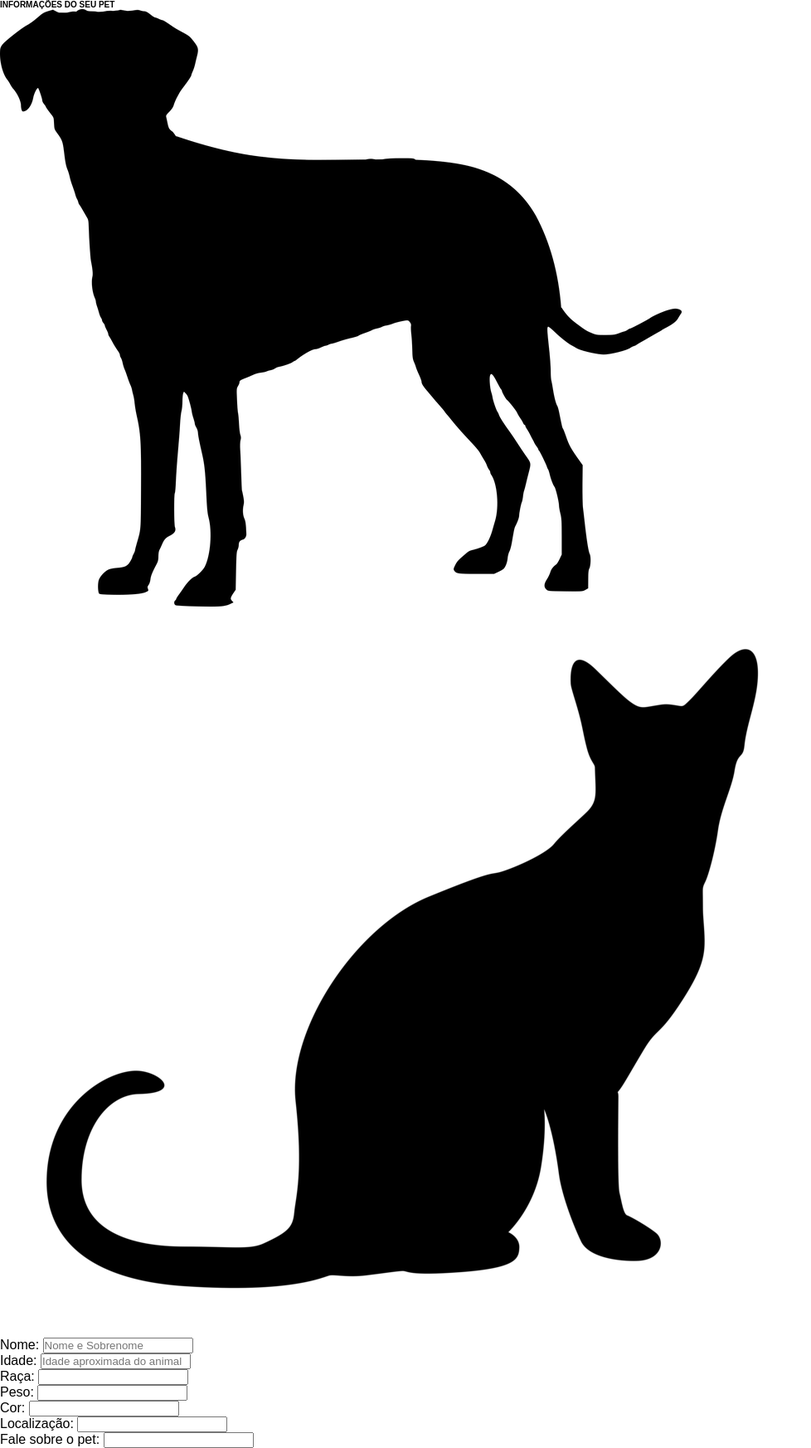
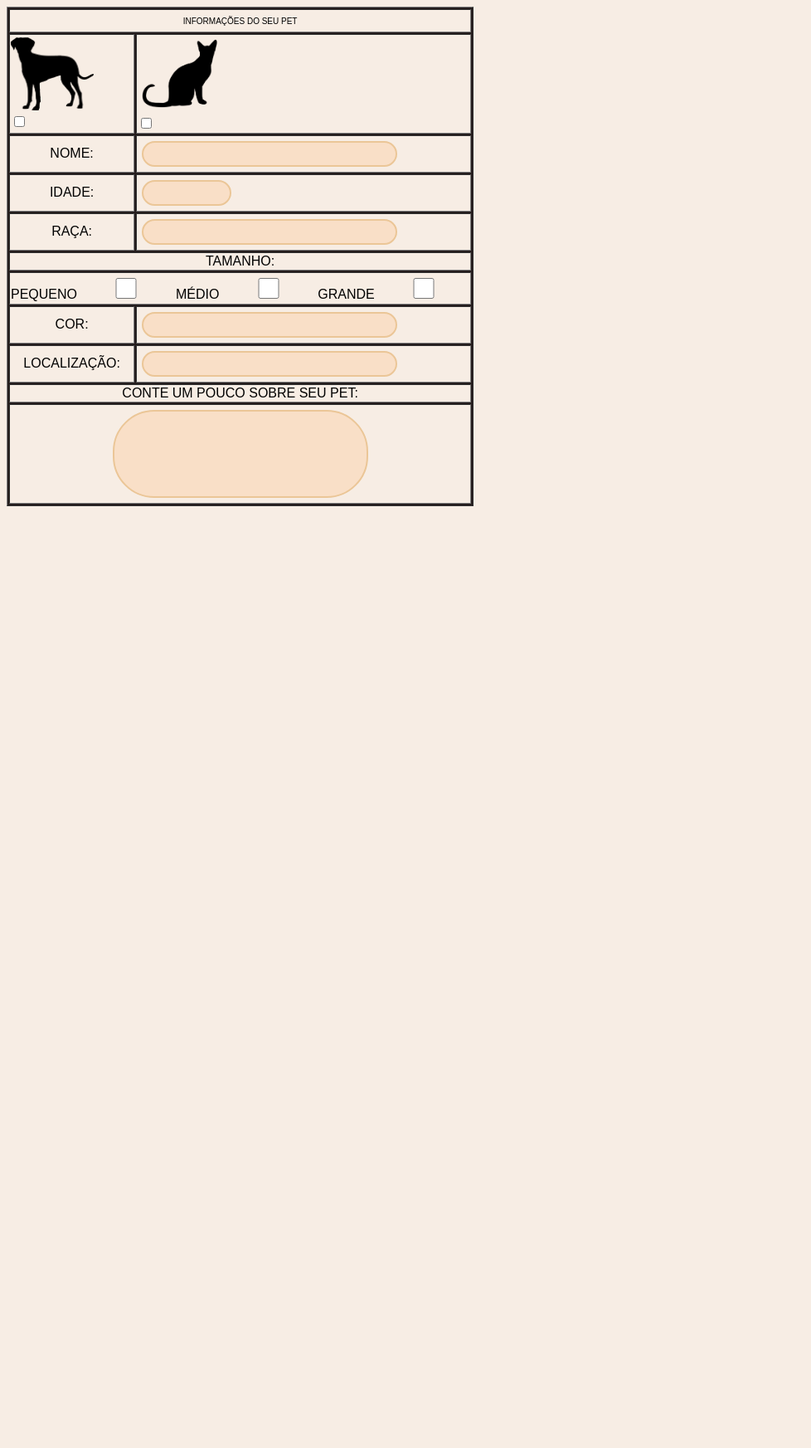
Before and after one commit to JohnPdro/projeto-adotapet, a PHP site: page / in a window 1280 px wide. Shown: the whole page at 83% size, without its empty margins (0-978 px from the left). After the commit the page ends 610 px from the top, so only its background shows below. Run offline with PHP 8.4, Linux system fonts and the light colour scheme.

Commit message:
Adição de tabela para o formulário
Adicionei uma tabela para facilitar na movimentação do formulário.

```diff
--- a/Formulario/index.html
+++ b/Formulario/index.html
@@ -1,5 +1,6 @@
 <!DOCTYPE html>
 <html lang="pt-br">
+
 <head>
     <meta charset="UTF-8">
     <meta http-equiv="X-UA-Compatible" content="IE=edge">
@@ -7,48 +8,109 @@
     <link rel="stylesheet" href="style.css">
     <title>Formulário</title>
 </head>
+
 <body>
     <form action="#" method="post">
+        <div>
+        <table bgcolor="#261E1E" border="1px">
+            <tr>
+                <th colspan="2">
                     <h1 class="titulo">INFORMAÇÕES DO SEU PET</h1>
+                </th>
+            </tr>
+
+            <tr>
+                <td>
                     <div class="selecaoAnimal">
-                <img src="imagens/silhouetteCachorro.webp" alt="Cachorro">
-                <img src="imagens/silhouetteGato.png" alt="Gato">
+                        <img width="100" src="imagens/silhouetteCachorro.webp" alt="Cachorro"><br>
+                        <input class="checbox" type="checkbox" name="dog">
                     </div>
-            <p>
+                </td>
+                <td>
+                    <div class="selecaoAnimal">
+                        <img width="100" src="imagens/silhouetteGato.png" alt="Gato"><br>
+                        <input type="checkbox" name="cat">
+                    </div>
+                </td>
+            </tr>
+
+
+
+
+
+            <div class="perguntas">
+                <tr>
+                    <td class="mesclar">
                         <label for="nome">Nome: </label>
-                <input class="input1" name="nome" required placeholder="Nome e Sobrenome">
-            </p>
+                    </td>
+                    <td>
+                        <input class="inputInfo" name="nome">
+                    </td>
+                </tr>
+                <tr>
+                    <td class="mesclar">
+                        <label for="idade">Idade: </label>
+                    </td>
+                    <td>
+                        <input class="inputNumero" name="idade">
+                    </td>
+                </tr>
+                <tr>
+                    <td class="mesclar">
+                        <label for="raca">Raça: </label>
+                    </td>
+                    <td>
+                        <input class="inputInfo" name="raca">
+                    </td>
+                </tr>
+                <tr>
+                    <td colspan="2" class="mesclar">
+                        <label for="porte">Tamanho: </label>
+                    </td>
+                </tr>
+                <tr>
+                    <td colspan="2">
+                        <label for="porte">Pequeno</label>
+                        <input class="inputNumero" type="checkbox" name="port">
+                        <label for="porte">Médio</label>
+                        <input class="inputNumero" type="checkbox" name="port">
+                        <label for="porte">Grande</label>
+                        <input class="inputNumero" type="checkbox" name="port">
 
-            <p>
-                <label for="idade">Idade: </label>
-                <input class="input1"  name="idade"  placeholder="Idade aproximada do animal"required maxlength="6">
-            </p>
+                    </td>
+                </tr>
+                <tr>
+                    <td class="mesclar">
+                        <label for="cor">Cor: </label>
+                    </td>
+                    <td>
+                        <input class="inputInfo" name="cor">
+                    </td>
+                </tr>
 
-            <p>
-                <label for="raca">Raça: </label>
-                <input class="input1" name="raca">
-            </p>
-
-            <p>
-                <label for="peso">Peso: </label>
-                <input class="input1" name="peso">
-            </p>
-
-            <p>
-                <label for="cor">Cor: </label>
-                <input class="input1" name="cor">
-            </p>
-
-            <p>
+                <tr>
+                    <td class="mesclar">
                         <label for="localizacao">Localização: </label>
-                <input class="input1" name="localizacao">
-            </p>
-
-            <p>
-                <label for="sobre">Fale sobre o pet:</label>
-                <input class="input1" name="sobre">
-            </p>
+                    </td>
+                    <td>
+                        <input class="inputInfo" name="localizacao">
+                    </td>
+                </tr>
+                <tr>
+                    <td colspan="2" class="mesclar">
+                        <label for="sobre">Conte um pouco sobre seu pet: </label>
+                    </td>
+                </tr>
+                <tr>
+                    <td class="mesclar" colspan="2">
+                        <input class="inputInfoExtra" name="sobre">
+                    </td>
+                </tr>
+            </div>
+            </div>
+        </table>
     </form>
 
 </body>
+
 </html>
--- a/Formulario/style.css
+++ b/Formulario/style.css
@@ -1,8 +1,61 @@
 * {
-    margin: 0;
-    padding: 0;
+    margin-left: 5px solid;
     font-family: Arial;
+    background-color:#F7EDE4;
+    font-family: Arial;
+    text-transform: uppercase;
+    font-weight: lighter;
+
+}
+
+table{
+    padding: 25;
+    background-color: #261E1E;
+}
+.questionario{
+    background-color: #F7EDE4;
+
 }
 .titulo{
-    font-size:10px ;
+    font-size:10px;
+
+
 }
+
+.mesclar{
+    text-align: center;
+}
+
+.inputInfo{
+    width: 300px;
+    height: 25px;
+    margin: 5px;
+    border-radius: 50px;
+    border-color: #EBC697;
+    background-color: #F9DFC7;
+    border-style:double;
+    color: #261E1E;
+
+}
+
+.inputNumero{
+    width: 100px;
+    height: 25px;
+    margin: 5px;
+    border-radius: 50px;
+    border-color: #EBC697;
+    background-color: #F9DFC7;
+    border-style:double;
+    color: #261E1E;
+}
+
+.inputInfoExtra{
+    width: 300px;
+    height: 100px;
+    margin: 5px;
+    border-radius:50px;
+    border-color: #EBC697;
+    background-color: #F9DFC7;
+    border-style:double;
+    color: #261E1E;
+}
```
Lines whose indentation alone changed are shown as unchanged.
